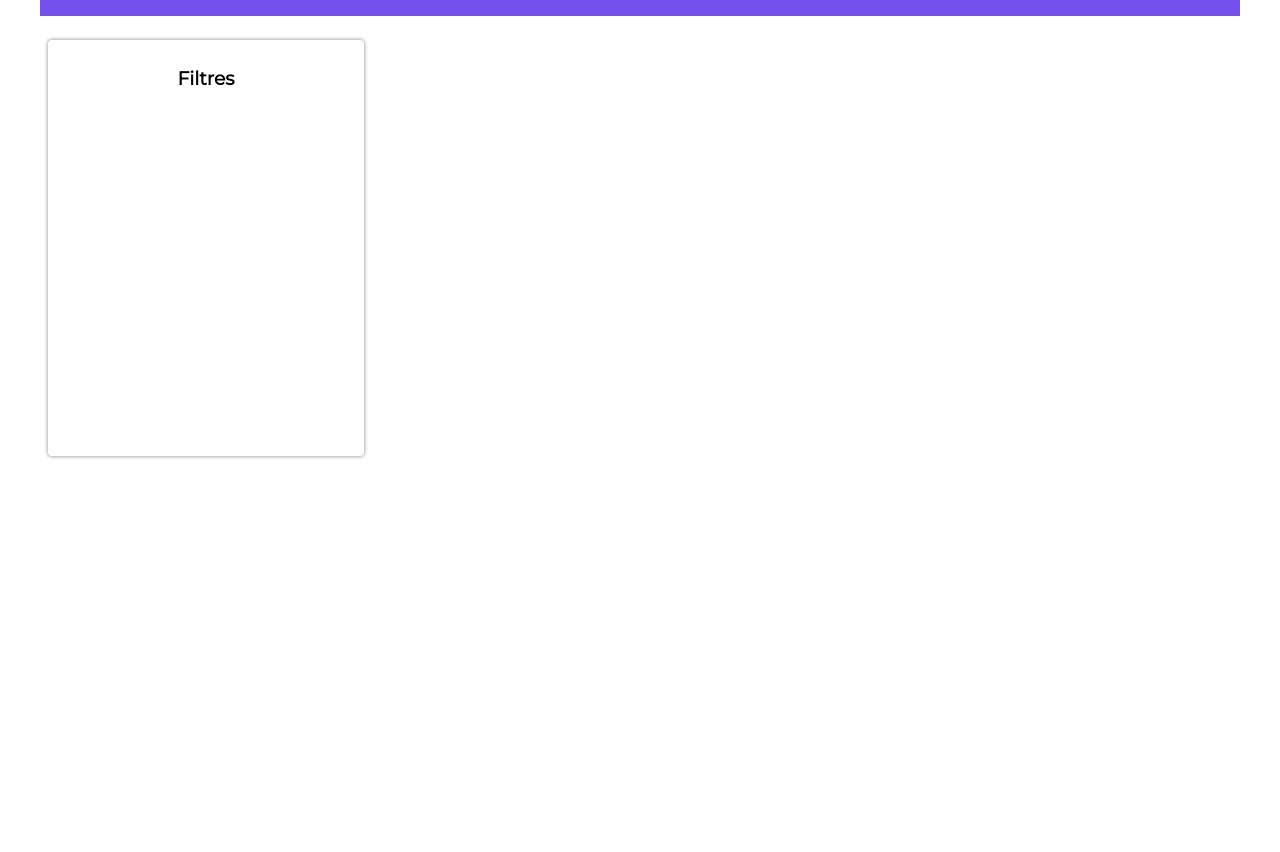
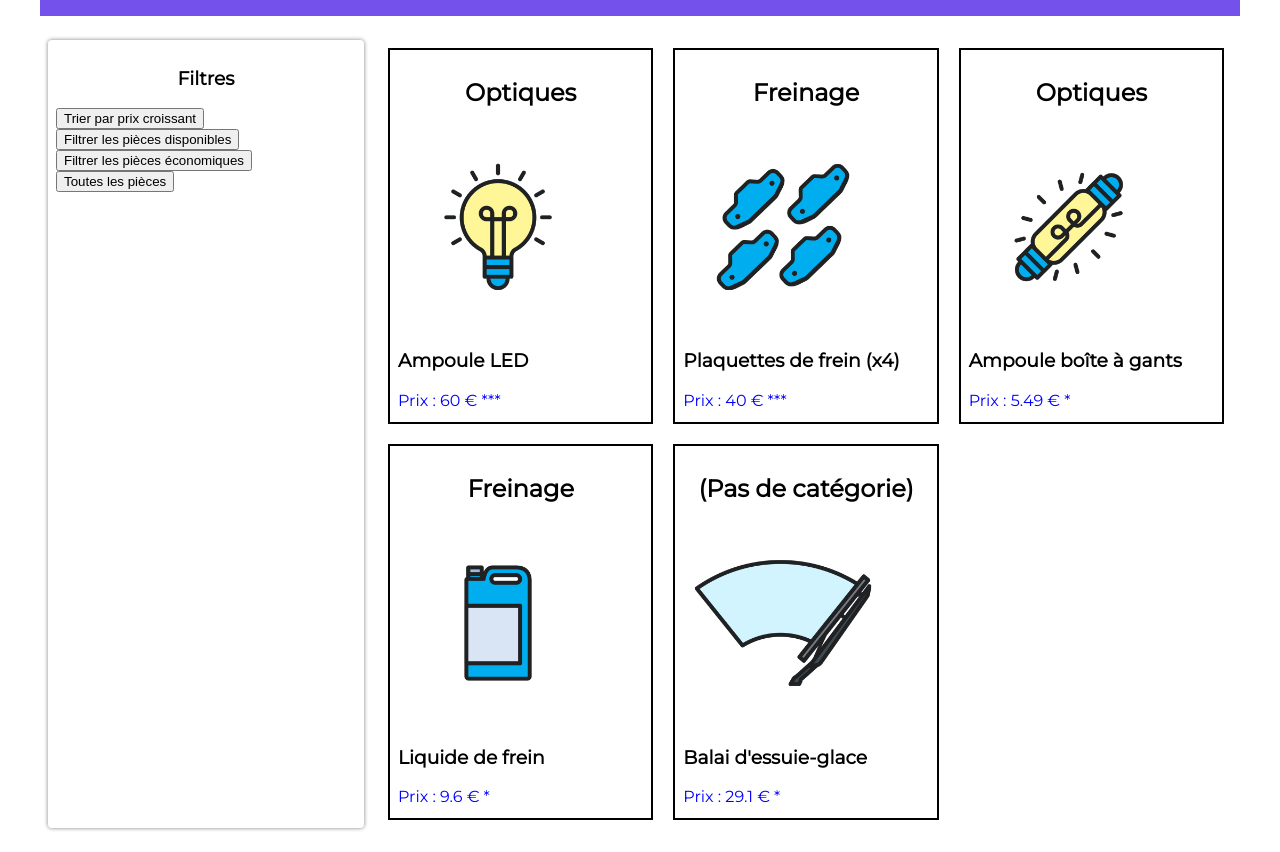
Before and after one commit to gill3371/bonnespieces, a website: page index.html in a window 1280 px wide. Shown: the part 98-950 px from the top of the page. Before the commit the page ends 800 px from the top, so only its background shows below. Drawn offline with Linux system fonts and the light colour scheme.

Commit message:
fin_partie2

```diff
--- a/index.html
+++ b/index.html
@@ -15,6 +15,13 @@
 			<!-- Menu de recherche -->
 			<section class="filtres">
 				<h3>Filtres</h3>
+				<button class="btn-trier">Trier par prix croissant</button>
+				<br>
+				<button class="btn-filtrer">Filtrer les pièces disponibles</button>
+				<br>
+				<button class="btn-eco">Filtrer les pièces économiques</button>
+				<br>
+				<button class="btn-tout">Toutes les pièces</button>
 			</section>
 
 			<!-- Fiches produits -->
--- a/pieces-autos.json
+++ b/pieces-autos.json
@@ -3,29 +3,43 @@
         "id": 1,
         "nom": "Ampoule LED",
         "prix": 60,
-        "categorie": "Optiques"
-    },
+        "categorie": "Optiques",
+        "image": "images/ampoule-led.png",
+        "description": "Distance d’éclairage : 100 mètres !",
+        "disponibilite": true
+        },
     {
         "id": 2,
         "nom": "Plaquettes de frein (x4)",
         "prix": 40,
-        "categorie": "Freinage"
+        "categorie": "Freinage",
+        "image": "images/plaquettes-frein.png",
+        "description": "Une qualité de freinage optimale, par tous les temps.",
+        "disponibilite": true
     },
     {
         "id": 3,
         "nom": "Ampoule boîte à gants",
         "prix": 5.49,
-        "categorie": "Optiques"
+        "categorie": "Optiques",
+        "image": "images/ampoule-boite-a-gants.png",
+        "description": "Pour y voir clair dans l’habitacle.",
+        "disponibilite": false
     },
     {
         "id": 4,
         "nom": "Liquide de frein",
         "prix": 9.60,
-        "categorie": "Freinage"
+        "categorie": "Freinage",
+        "image": "images/liquide-frein.png",
+        "disponibilite": true
     },
     {
         "id": 5,
         "nom": "Balai d'essuie-glace",
-        "prix": 29.10
+        "prix": 29.10,
+        "image": "images/balai-essuie-glace.png",
+        "description": "Performances d’essuyage au top ! Longueur : 550 mm.",
+        "disponibilite": true
     }
 ]
--- a/pieces.js
+++ b/pieces.js
@@ -0,0 +1,95 @@
+// Récupération des pièces depuis le fichier JSON
+const reponse = await fetch("pieces-autos.json");
+const pieces = await reponse.json();
+
+// création des élements de pieces-autos.json dans le DOM
+
+// création des variables article
+let sectionArticle = document.querySelector(".fiches");
+
+function AffichageListe (liste) {
+  for (let i=0; i<liste.length; i++) {
+      // console.log(sectionArticle);
+      let article = liste[i];
+      let articleCategorie = document.createElement("h2");
+      articleCategorie.innerText = article.categorie ?? ("(Pas de catégorie)");
+      let articleImg = document.createElement("img");
+      articleImg.src = article.image;
+      let articleName = document.createElement("h3");
+      articleName.innerText = article.nom;
+      let articlePrix = document.createElement("p");
+      articlePrix.innerText = `Prix : ${article.prix} € ${article.prix < 35 ? "*" : "***"}`;
+      // let articleCategorie = document.createElement("p");
+      // articleCategorie.innerHTML = article.categorie;
+
+      // console.log(articleImg);
+      // console.log(articleName);
+      // console.log(articlePrix);
+      // console.log(articleCategorie);
+
+      // création des éléments dans la section
+      let divArticle = document.createElement("div");
+      divArticle.className = `article n_${article.id}`;
+      divArticle.appendChild(articleCategorie);
+      divArticle.appendChild(articleImg);
+      divArticle.appendChild(articleName);
+      divArticle.appendChild(articlePrix);
+
+      sectionArticle.appendChild(divArticle);
+  }
+}
+
+// Bouton Tri par prix croissant
+const boutonTrier = document.querySelector(".btn-trier");
+boutonTrier.onclick = () => {
+    let piecesTriees = Array.from(pieces);
+    piecesTriees.sort(function (a,b) {
+        return a.prix - b.prix;
+    });
+    sectionArticle.innerHTML = "";
+    AffichageListe(piecesTriees);
+    console.log(piecesTriees);
+}
+
+// // Bouton Tri par prix croissant
+// const boutonTrier = document.querySelector(".btn-filtrer");
+// boutonTrier.onclick = () => {
+//     let piecesFiltrees = pieces.sort((a,b) => a.prix - b.prix);
+//     console.log(piecesFiltrees);
+// }
+
+// Bouton Tri par disponibilité
+const boutonFiltrer = document.querySelector(".btn-filtrer");
+boutonFiltrer.onclick = () => {
+    let piecesFiltrees = pieces.filter(pieces => pieces.disponibilite);
+    sectionArticle.innerHTML = "";
+    AffichageListe(piecesFiltrees);
+    console.log(piecesFiltrees);
+}
+
+// // Bouton Tri par disponibilité
+// const boutonFiltrer = document.querySelector(".btn-filtrer");
+// boutonFiltrer.onclick = () => {
+//     let piecesFiltrees = pieces.filter(function (piece){
+//     return piece.disponibilite;
+//     })
+//     console.log(piecesFiltrees);
+// }
+
+// Bouton Tri par disponibilité
+const boutonEco = document.querySelector(".btn-eco");
+boutonEco.onclick = () => {
+    let piecesEco = pieces.filter(piece => piece.prix <= 35);
+    sectionArticle.innerHTML = "";
+    AffichageListe(piecesEco);
+    console.log(piecesEco);
+}
+
+// Bouton Tous les produits
+const boutonTout = document.querySelector(".btn-tout");
+boutonTout.onclick = () => {
+    sectionArticle.innerHTML = "";
+    AffichageListe(pieces);
+}
+
+AffichageListe (pieces);
--- a/styles.css
+++ b/styles.css
@@ -41,15 +41,31 @@ main {
 .filtres h3 {
 	text-align: center;
 }
-
 .fiches {
 	flex: 1;
 	margin: 8px;
+	display: grid;
+	grid-template-columns: repeat(3, 1fr);
+	gap: 4px;
+}
+.fiches div {
+	border: 2px solid black;
+	padding: 8px;
+	margin: 8px;
+}
+.fiches div:hover {
+	background-color: lightgray;
+}
+.fiches h2 {
+	font-size: 24px;
+	font-weight: bold;
+	text-align: center;
 }
 .fiches img {
 	max-width: 200px;
 }
 .fiches p {
+	color: blue;
 	margin-top: 4px;
 	margin-bottom: 4px;
 }
```
